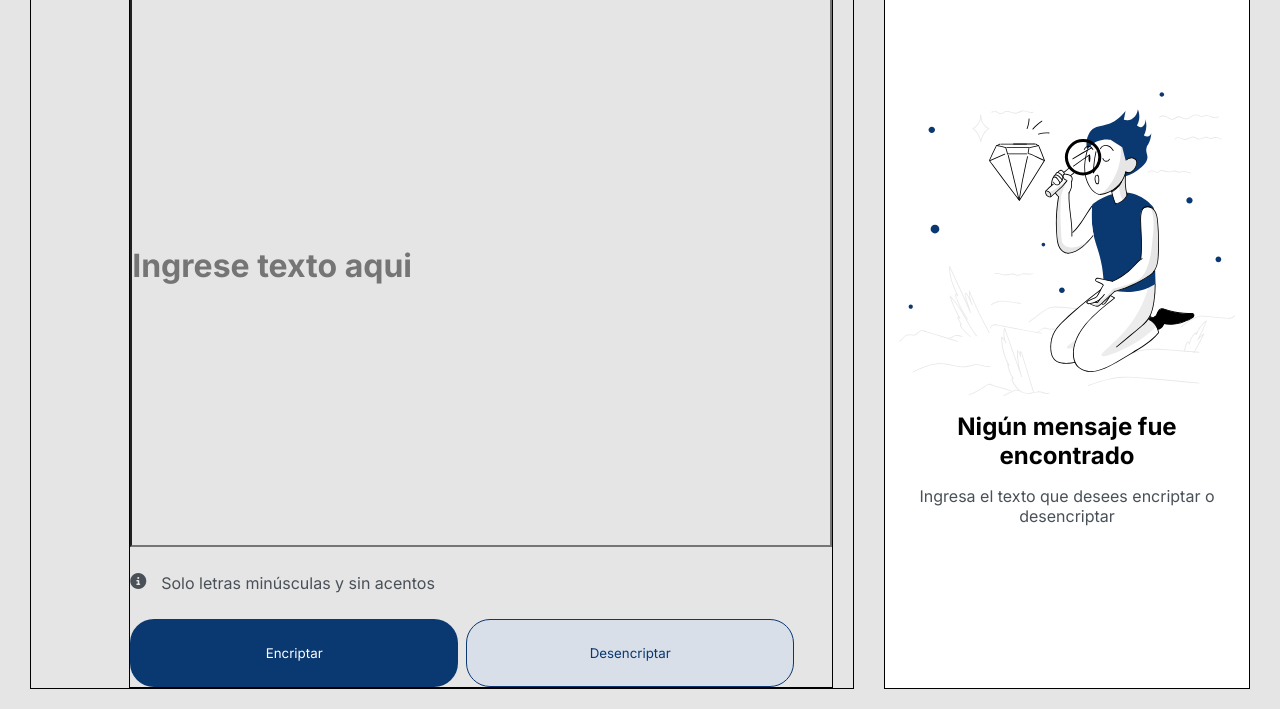
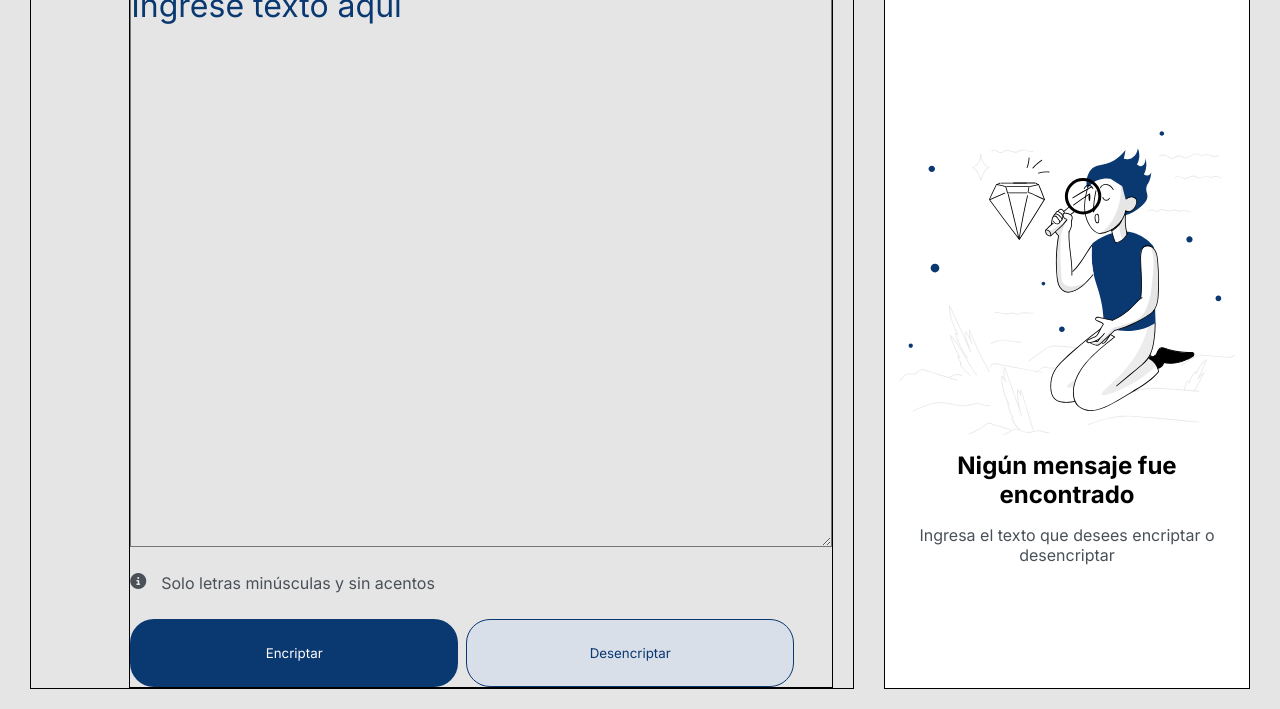
Before and after one commit to Alex-Ch99/Challenge-Alura, a plain HTML site: page html/index.html in a window 1280 px wide. Shown: the part 91-800 px from the top of the page. Drawn offline with Linux system fonts and the light colour scheme.

Commit message:
Se cambió el input por un Textarea y se creó el botón de copiar

```diff
--- a/css/index.css
+++ b/css/index.css
@@ -39,13 +39,18 @@ main {
   flex-grow: 1;
 }
 
-.actions input {
+.actions textarea {
   width: 100%;
   height: 80%;
   font-size: 32px;
-  font-weight: 700;
+  font-weight: 400;
   color: #0a3871;
   background-color: transparent;
+}
+
+.actions textarea::placeholder {
+  color: #0a3871;
+  font-weight: 400;
 }
 
 .information {
@@ -77,7 +82,7 @@ main {
 }
 .message {
   width: 30%;
-  padding: 32px;
+  padding: 0px 32px 0px 32px;
   background-color: #ffffff;
   border: 1px solid black;
   display: flex;
@@ -85,6 +90,10 @@ main {
   align-items: center;
   justify-content: center;
   gap: 16px;
+}
+
+.message img {
+  margin-top: 77px;
 }
 .message p {
   font-size: 24px;
@@ -97,3 +106,14 @@ main {
   color: #495057;
   text-align: center;
 }
+
+div #btn-copy {
+  background-color: transparent;
+  color: #0a3871;
+  border: 1px solid #0a3871;
+  margin-top: auto;
+}
+
+.message #btn-copy.is-active {
+  display: none;
+}
--- a/html/index.html
+++ b/html/index.html
@@ -16,7 +16,11 @@
       <div class="actions">
         <img id="logo" src="../img/Logo.svg" alt="Logo Alura" />
         <div class="box">
-          <input type="text" id="message" placeholder="Ingrese texto aqui" />
+          <textarea
+            name="textarea"
+            id="message"
+            placeholder="Ingrese texto aquí"
+          ></textarea>
           <div class="information">
             <i class="fa-solid fa-circle-info"></i>
             <p>Solo letras minúsculas y sin acentos</p>
@@ -33,6 +37,7 @@
         <label for="message"
           >Ingresa el texto que desees encriptar o desencriptar</label
         >
+        <button class="button is-active" id="btn-copy">Copiar</button>
       </div>
     </main>
   </body>
```
